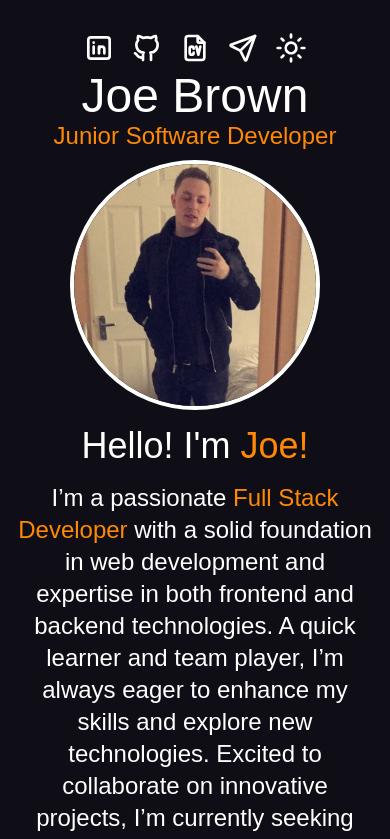
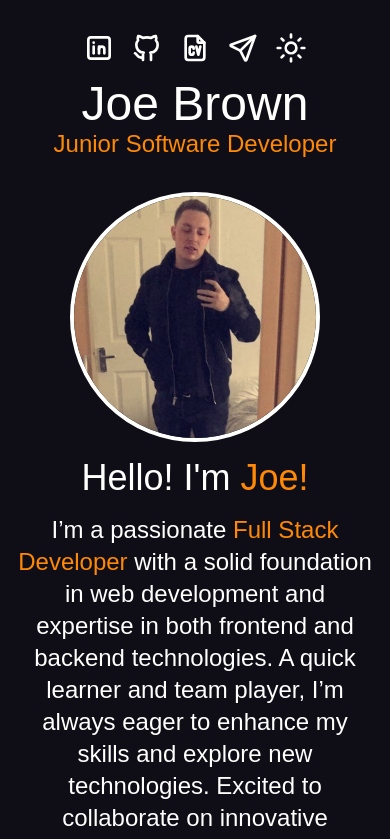
Before and after one commit to Rizq0/portfolio-website, a React (Vite) app: page / in a window 390 px wide. Shown: the top 839 px of the page. Built offline with nearby package versions, Linux system fonts and the light colour scheme; no server answers; a web font is replaced by a local one.

Commit message:
fix: margin and padding in the header now correctly spaced on mobile

```diff
--- a/src/components/AboutMe.tsx
+++ b/src/components/AboutMe.tsx
@@ -3,7 +3,7 @@ import selfUrl from "../assets/images/selfimage.png";
 
 export const AboutMe: React.FC = () => {
   return (
-    <div className="flex flex-col items-center max-w-[1920px] flex-wrap w-full pt-4">
+    <div className="flex flex-col items-center max-w-[1920px] flex-wrap w-full pt-4 mt-8">
       <div className=" w-[250px] h-[250px] rounded-full overflow-hidden border-solid border-4 border-backgrounddark dark:border-headlinedark">
         <img
           src={selfUrl}
--- a/src/components/Header.tsx
+++ b/src/components/Header.tsx
@@ -183,7 +183,7 @@ export const Header: React.FC = () => {
             </li>
           </ul>
         </nav>
-        <div className="m-2 text-center">
+        <div className="text-center pt-4 sm:pt-0">
           <h1 className="text-headlinelight dark:text-headlinedark font-gabarito text-5xl">
             Joe Brown
           </h1>
```
